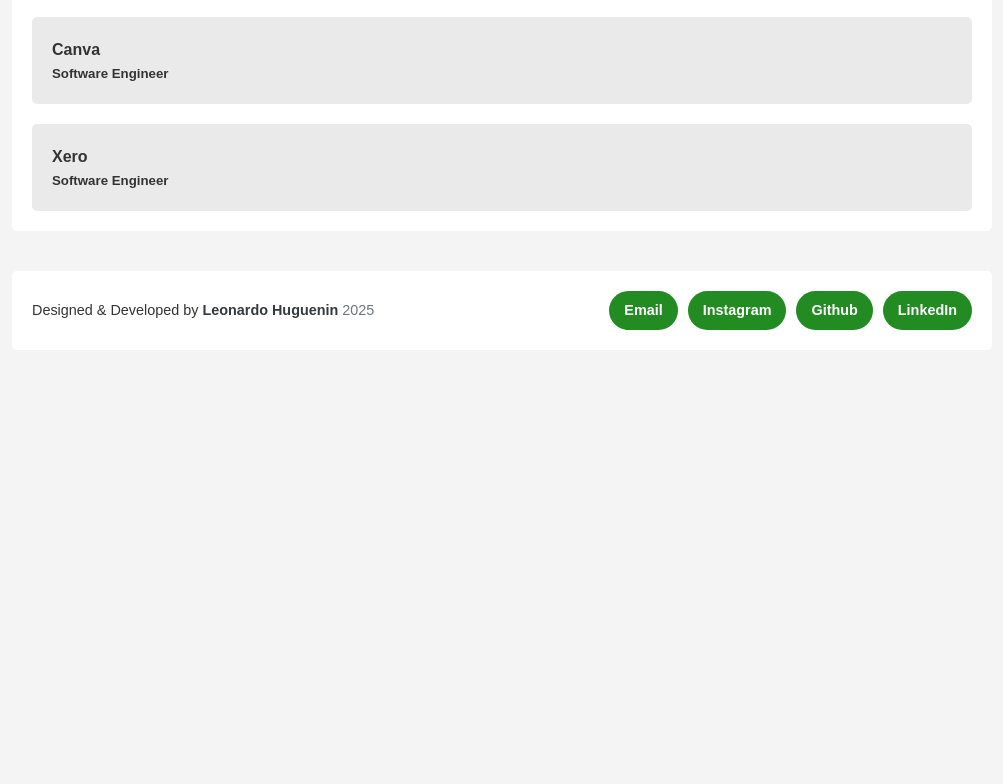
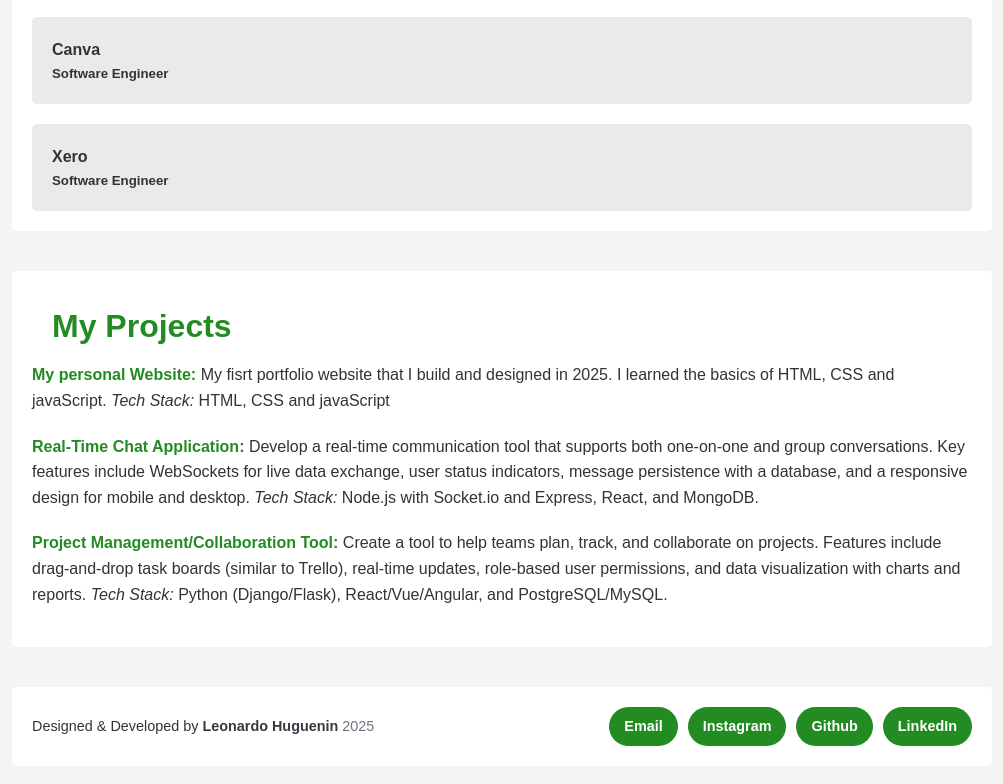
Before and after one commit to Leohuguenin/my-personal-website, a plain HTML site: page index.html in a window 1280 px wide. Shown: the part 1496-2280 px from the top of the page, without its empty margins (138-1141 px from the left). Before the commit the page ends 1876 px from the top, so only its background shows below. Drawn offline with Linux system fonts and the light colour scheme.

Commit message:
create a project section and made the final adjustments

```diff
--- a/index.html
+++ b/index.html
@@ -100,6 +100,25 @@
       </div>
     </div>
   </section>
+  <!-- My Projects Section -->
+<section class="projects">
+  <div class="section-header">
+    <h2>My Projects</h2>
+  </div>
+  <div class="projects-content">
+    <p>
+      <strong>My personal Website:</strong>  My fisrt portfolio website that I build and designed in 2025. I learned the basics of HTML, CSS and javaScript.
+      <em>Tech Stack:</em> HTML, CSS and javaScript
+    <p>
+      <strong>Real-Time Chat Application:</strong> Develop a real-time communication tool that supports both one-on-one and group conversations. Key features include WebSockets for live data exchange, user status indicators, message persistence with a database, and a responsive design for mobile and desktop.
+      <em>Tech Stack:</em> Node.js with Socket.io and Express, React, and MongoDB.
+    </p>
+    <p>
+      <strong>Project Management/Collaboration Tool:</strong> Create a tool to help teams plan, track, and collaborate on projects. Features include drag-and-drop task boards (similar to Trello), real-time updates, role-based user permissions, and data visualization with charts and reports.
+      <em>Tech Stack:</em> Python (Django/Flask), React/Vue/Angular, and PostgreSQL/MySQL.
+    </p>
+  </div>
+</section>
   <footer class="footer">
     <div class="footer-left">
         <p>Designed & Developed by <span class="name">Leonardo Huguenin</span> <span class="year">2025</span></p>
--- a/style.css
+++ b/style.css
@@ -226,3 +226,21 @@ h2 {
   opacity: 1;
   transform: translateY(0);
 }
+
+
+.projects {
+  background: #fff;
+  padding: 20px;
+  border-radius: 5px;
+  margin-bottom: 40px;
+}
+
+.projects-content p {
+  margin-bottom: 20px;
+  line-height: 1.6;
+  font-size: 1em;
+}
+
+.projects-content p strong {
+  color: #228B22;
+}
```
